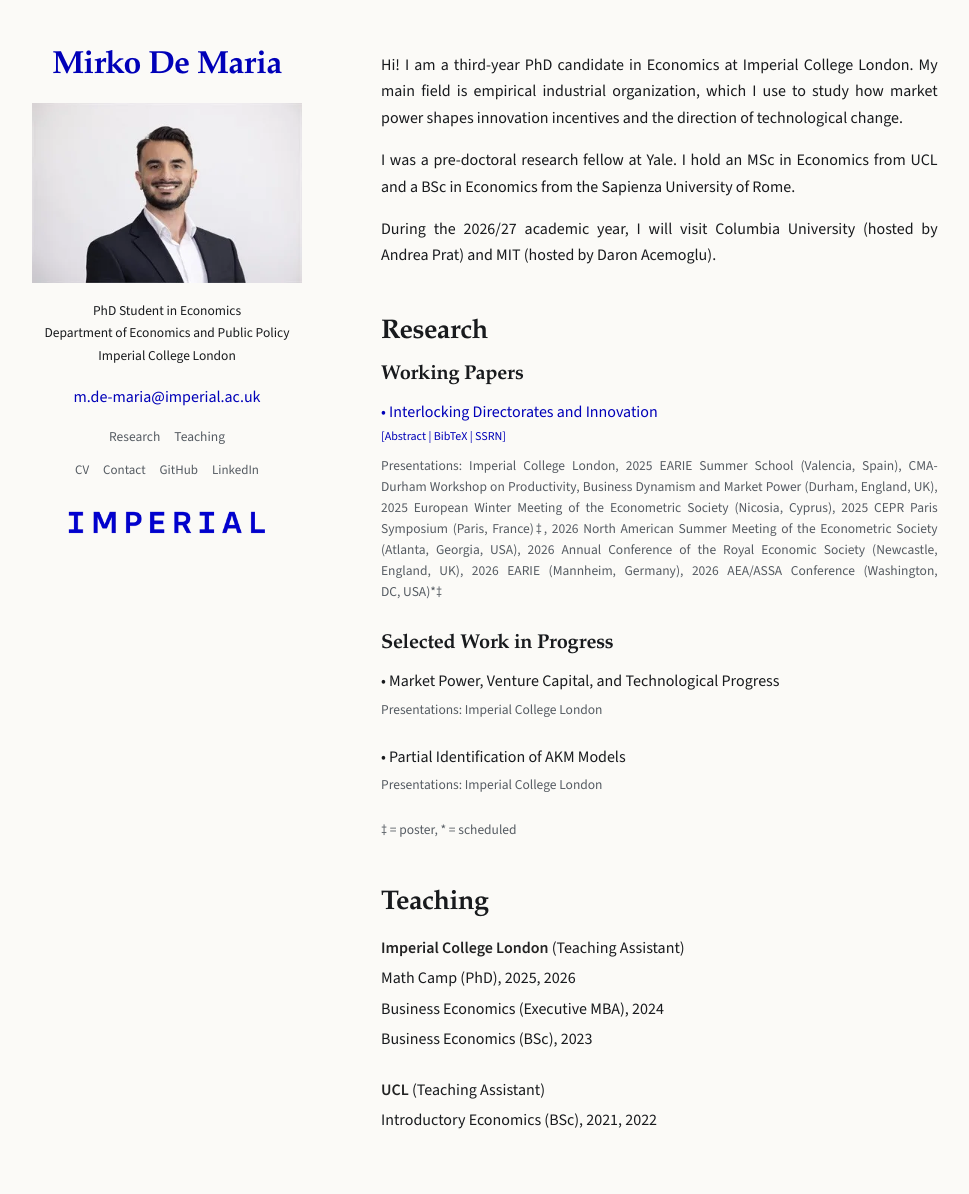
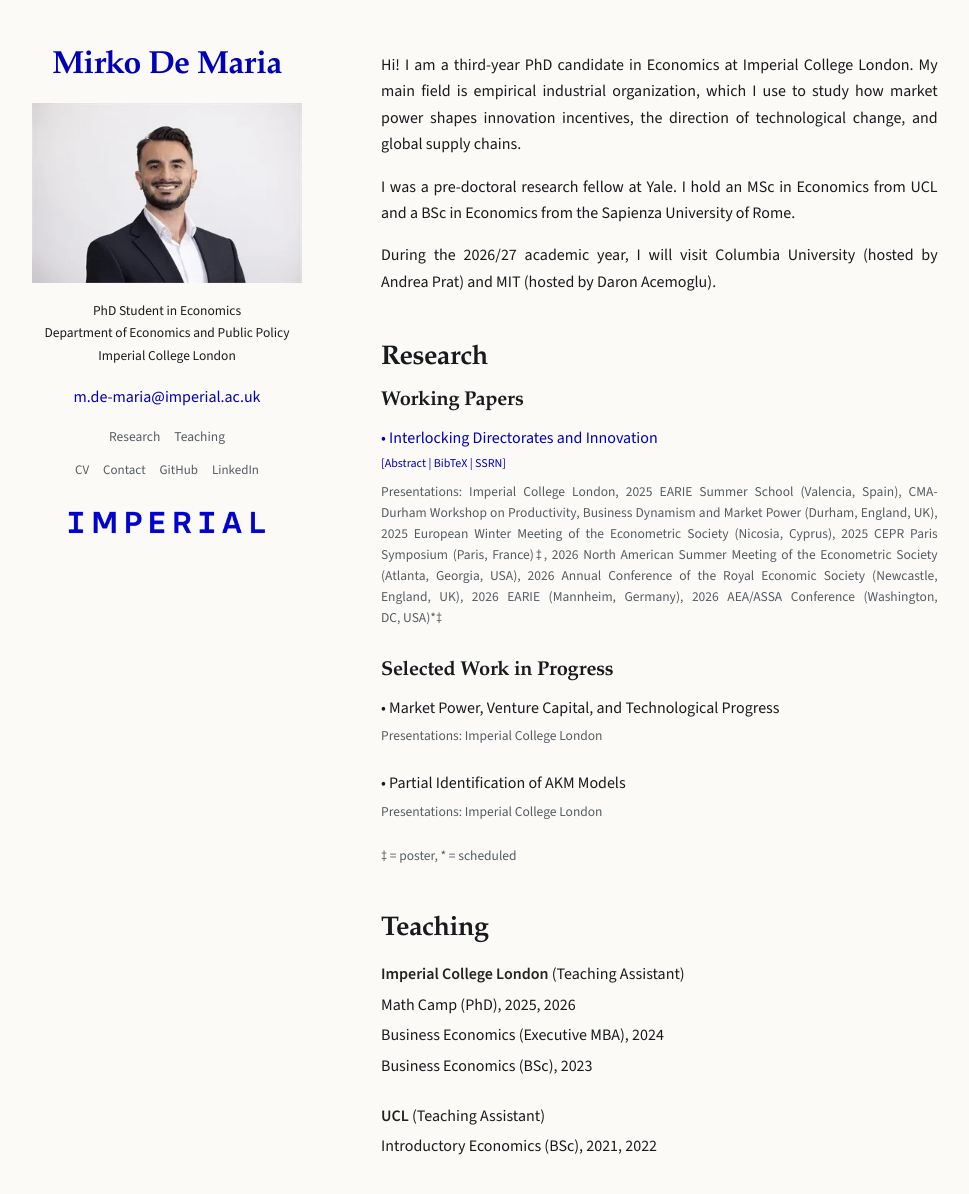
Before and after one commit to mirkodemaria/mirkodemaria.github.io, a Jekyll site: the page built from index.md, in a window 1280 px wide and 1328 px high. Shown: the top 1194 px of the window, without its empty margins (147-1116 px from the left). Built offline with Jekyll 4.4.1, drawn with Linux system fonts in a browser that asks for light colours; some web fonts are replaced.

Commit message:
Update index.md 10222026

```diff
--- a/index.md
+++ b/index.md
@@ -3,7 +3,7 @@ layout: default
 ---
 
 <p class="intro-lede">
-Hi! I am a third-year PhD candidate in Economics at Imperial College London. My main field is empirical industrial organization, which I use to study how market power shapes innovation incentives and the direction of technological change.
+Hi! I am a third-year PhD candidate in Economics at Imperial College London. My main field is empirical industrial organization, which I use to study how market power shapes innovation incentives, the direction of technological change, and global supply chains.
 </p>
 
 I was a pre-doctoral research fellow at Yale. I hold an MSc in Economics from UCL and a BSc in Economics from the Sapienza University of Rome.
```
